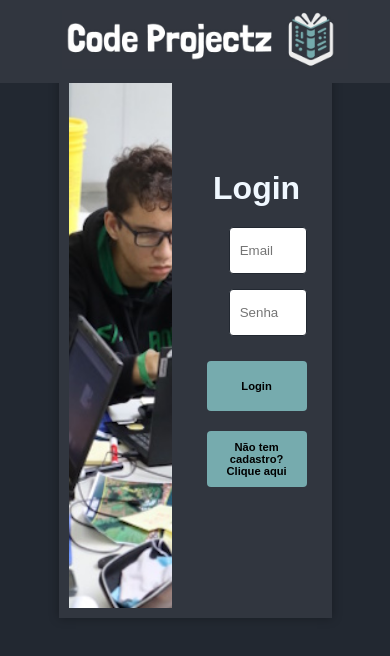
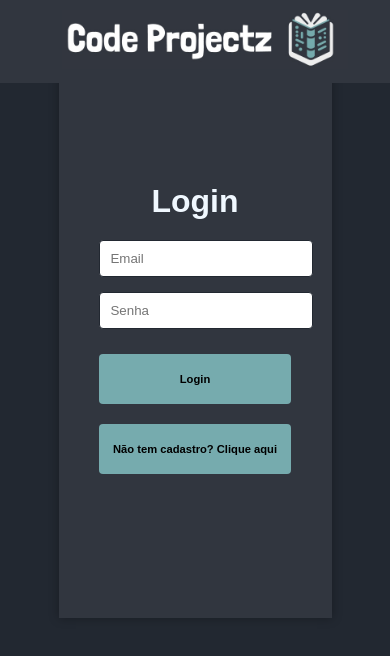
Before and after one commit to c-Alvinn/CodeProjectz, a React (Create React App) app in the folder FrontEnd/: page / in a window 390 px wide. Shown: the top 656 px of the page. Built offline with nearby package versions, Linux system fonts and the light colour scheme.

Commit message:
fix homepage and scrollbar

```diff
--- a/FrontEnd/src/Home/HomePage.css
+++ b/FrontEnd/src/Home/HomePage.css
@@ -1,6 +1,6 @@
 /* HomePage.css */
 .home-page {
-  max-width: 100vw;
+  max-width: 99vw;
   min-height: calc(100vh - 60px);
   margin-top: 7vh;
   box-sizing: border-box;
@@ -16,13 +16,13 @@
   padding: 20px 0;
 }
 
-.scroll-container > * {
+.scroll-container>* {
   display: inline-block;
   vertical-align: top;
   margin-right: 10px;
 }
 
-  h2{
-    margin-left: 20px;
-    margin-top: 20px;
-  }
+h2 {
+  margin-left: 20px;
+  margin-top: 20px;
+}
--- a/FrontEnd/src/Login/LoginPage.css
+++ b/FrontEnd/src/Login/LoginPage.css
@@ -8,19 +8,18 @@ html {
   display: flex;
   justify-content: center;
   align-items: center;
-
   background-color: #222831;
   color: #f0f8ff;
 }
 
 .container {
+
   display: flex;
   justify-content: space-between;
   box-shadow: 0 0 10px rgba(0, 0, 0, 0.3);
   background-color: #31363F;
   width: 70vw;
-  height: 70vh; /* Aumentando a altura para acomodar mensagens de erro */
-  margin: auto;
+  height: 70vh;
   margin-top: 10%;
 }
 
@@ -53,11 +52,11 @@ html {
 
 .login-form {
   width: 70%;
+  min-height: 10px;
 }
 
 .login-form input {
   width: 100%;
-  height: 25px;
   padding: 10px;
   margin-bottom: 15px;
   border: 1px solid #222831;
@@ -78,6 +77,7 @@ html {
   white-space: normal;
   overflow: visible;
 }
+
 
 .login-form button:hover {
   background-color: #70A0A0;
@@ -105,7 +105,7 @@ html {
   margin-top: 10px; /* Espaço acima da mensagem de erro */
 }
 
-@media (max-width: 800px) {
+@media (max-width: 700px) {
   .botoes {
     flex-direction: column;
   }
@@ -114,4 +114,19 @@ html {
     width: 100%;
     margin: 10px 0;
   }
+
+  .left-section {
+    display: none;
+    height: min-content;
+  }
+
+  .right-section {
+    width: 100%;
+    height: 100%;
+  }
+
+  .container {
+    flex-direction: column;
+    align-items: center;
+  }
 }
--- a/FrontEnd/src/index.css
+++ b/FrontEnd/src/index.css
@@ -12,6 +12,24 @@ code {
     monospace;
 }
 
+*{
+  scrollbar-width: thin;
+  scrollbar-color: #76ABAE;
+}
+
+*::-webkit-scrollbar {
+  width: 10px;
+}
+
+*::-webkit-scrollbar-track{
+  background: black;
+}
+
+*::-webkit-scrollbar-thumb{
+  background-color: #76ABAE;
+  border-radius: 20px;
+}
+
 /* Header.css */
 header {
   position: fixed;
```
